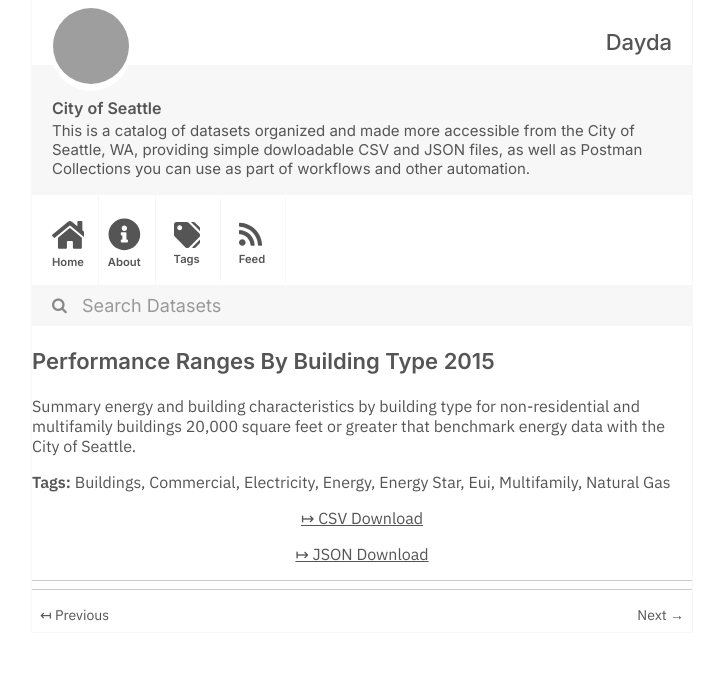
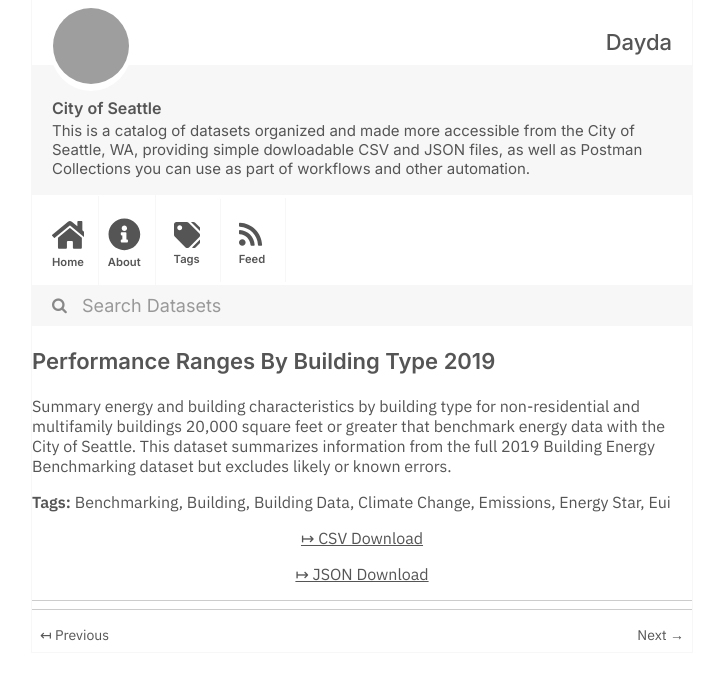
Before and after one commit to dayda-entities/city-of-seattle, a Jekyll site: the page built from _posts/2020-11-10-performance-ranges-by-building.md, in a window 1280 px wide, cut to the strip 0-680 px from the top of the page. Shown: the whole strip, without its empty margins (278-1001 px from the left). Built offline with Jekyll 4.4.1, drawn with Linux system fonts in a browser that asks for light colours; grey boxes are pictures that could not be loaded.

Commit message:
Publish Data

```diff
--- a/_posts/2020-11-10-performance-ranges-by-building.md
+++ b/_posts/2020-11-10-performance-ranges-by-building.md
@@ -1,23 +1,22 @@
 ---
-title: Performance Ranges By Building Type 2015
-created: '2020-11-10T16:59:46.948918'
-modified: '2020-11-10T16:59:46.948928'
+title: Performance Ranges By Building Type 2019
+created: '2020-11-10T16:58:59.352360'
+modified: '2020-11-10T16:58:59.352366'
 state: active
 type: dataset
 tags:
-  - Buildings
-  - Commercial
-  - Electricity
-  - Energy
+  - Benchmarking
+  - Building
+  - Building Data
+  - Climate Change
+  - Emissions
   - Energy Star
   - Eui
-  - Multifamily
-  - Natural Gas
 groups:
   - Local Government
-csv_url: 'https://data.seattle.gov/api/views/pqdh-4i9k/rows.csv?accessType=DOWNLOAD'
-json_url: 'https://data.seattle.gov/api/views/pqdh-4i9k/rows.json?accessType=DOWNLOAD'
+csv_url: 'https://data.seattle.gov/api/views/3z23-bqrv/rows.csv?accessType=DOWNLOAD'
+json_url: 'https://data.seattle.gov/api/views/3z23-bqrv/rows.json?accessType=DOWNLOAD'
 layout: post
 
 ---
-Summary energy and building characteristics by building type for non-residential and multifamily buildings 20,000 square feet or greater that benchmark energy data with the City of Seattle.
+Summary energy and building characteristics by building type for non-residential and multifamily buildings 20,000 square feet or greater that benchmark energy data with the City of Seattle. This dataset summarizes information from the full 2019 Building Energy Benchmarking dataset but excludes likely or known errors.
```
